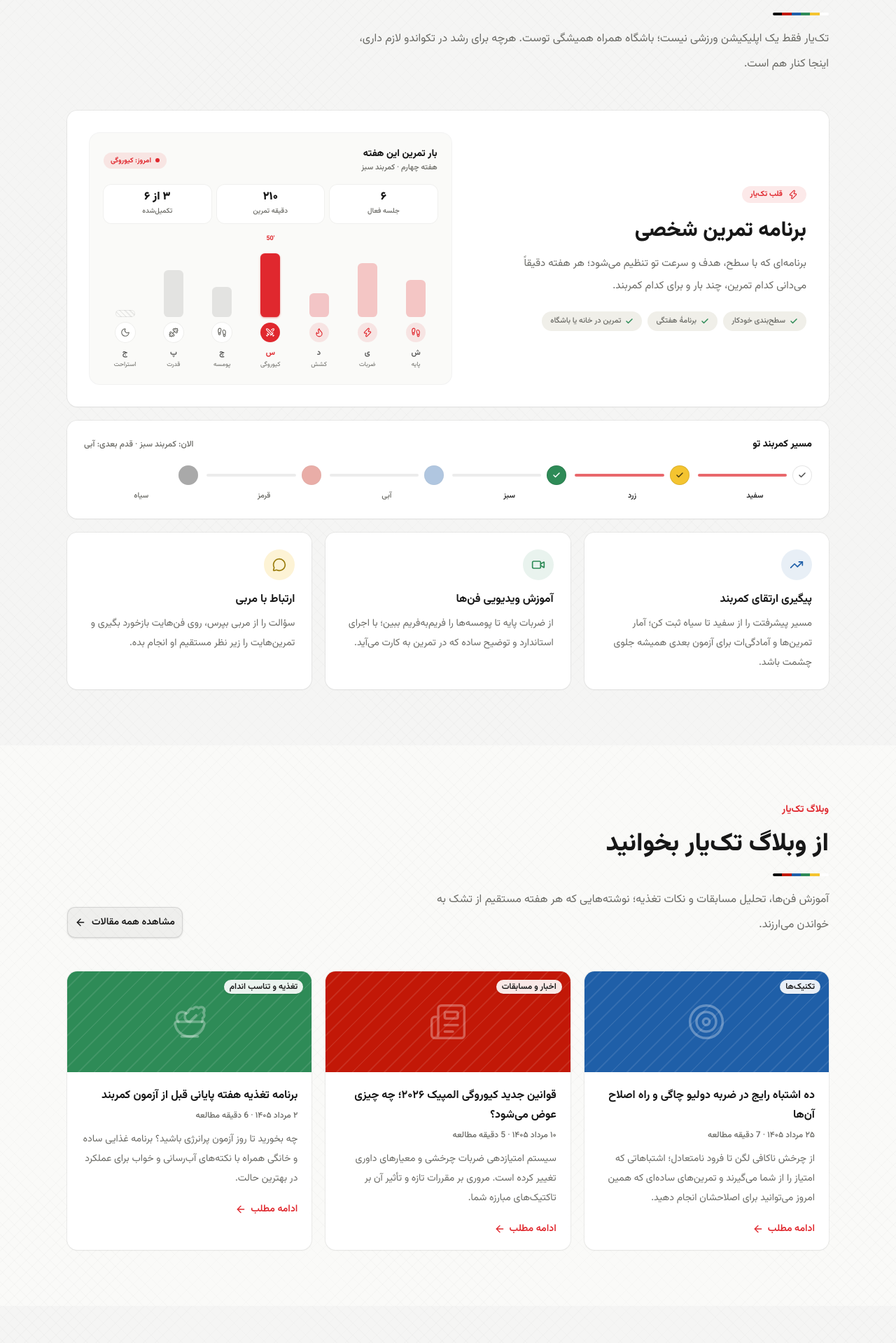
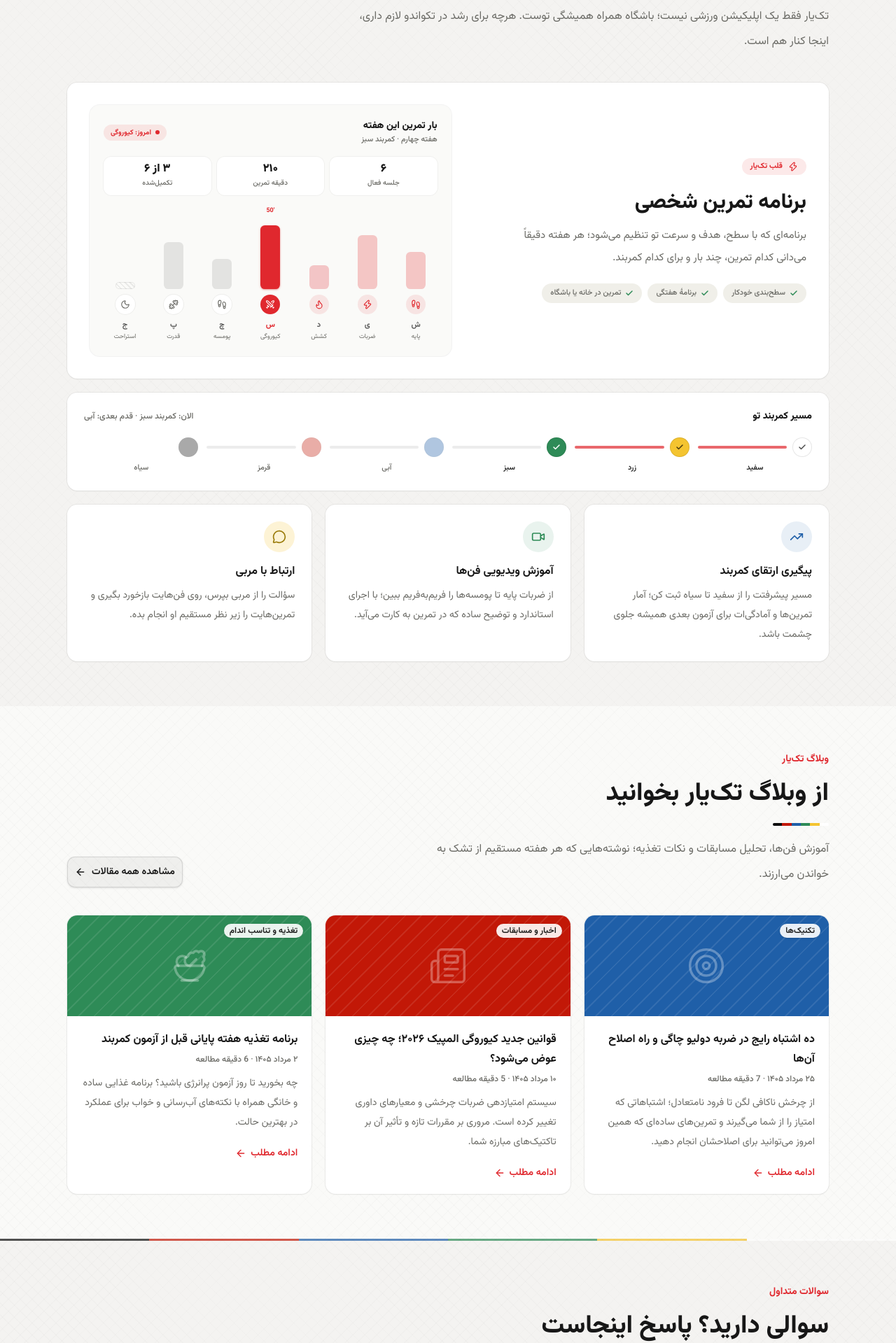
Before and after one commit to MostafaMemari/taekyar-web, a Next.js app: page / in a window 1280 px wide. Shown: the part 878-2797 px from the top of the page at 70% size. Built offline with nearby package versions, Linux system fonts and the light colour scheme.

Commit message:
feat: update spacing and styles across blog preview, cta, faq, features, and hero components

```diff
--- a/components/home/blog-preview/blog-preview.tsx
+++ b/components/home/blog-preview/blog-preview.tsx
@@ -28,7 +28,7 @@ export function BlogPreview() {
         </div>
       </Reveal>
 
-      <div className="mt-10 grid gap-5 md:grid-cols-3 lg:mt-12">
+      <div className="mt-8 grid gap-4 md:grid-cols-3 lg:mt-10 lg:gap-5">
         {blogPosts.slice(0, BLOG_PREVIEW_COUNT).map((post, index) => (
           <Reveal key={post.id} delay={index * 90}>
             <BlogCard post={post} />
--- a/components/home/cta/cta.tsx
+++ b/components/home/cta/cta.tsx
@@ -13,7 +13,7 @@ export function CtaSection() {
         <div className="relative overflow-hidden rounded-3xl bg-[linear-gradient(135deg,#e0282e_0%,#b01d22_55%,#701014_100%)] px-6 pb-12 pt-14 text-center shadow-xl shadow-primary/25 sm:px-12">
           <BeltDivider
             fullWidth
-            className="absolute inset-x-0 top-0 border-0 opacity-90"
+            className="absolute inset-x-0 top-0 h-[3px] border-0 opacity-90"
           />
           <div
             aria-hidden="true"
--- a/components/home/faq/faq.tsx
+++ b/components/home/faq/faq.tsx
@@ -41,12 +41,12 @@ function ContactCard() {
 
 export function Faq() {
   return (
-    <Section id="faq" className="bg-[#f5f5f4]">
+    <Section id="faq" divider className="bg-[#f4f3f1]">
       <Reveal>
         <SectionHeader {...FAQ_INTRO} />
       </Reveal>
 
-      <div className="mt-10 grid gap-5 lg:mt-12 lg:grid-cols-[1.35fr_0.65fr] lg:items-start">
+      <div className="mt-8 grid gap-4 lg:mt-10 lg:grid-cols-[1.35fr_0.65fr] lg:items-start lg:gap-5">
         <Reveal delay={80}>
           <div className={cn(SURFACE_CARD, "p-5 sm:p-7")}>
             <Accordion type="single" collapsible>
--- a/components/home/features/features.tsx
+++ b/components/home/features/features.tsx
@@ -7,12 +7,12 @@ import { FeatureCard, FeaturedFeatureCard } from "./feature-cards";
 
 export function Features() {
   return (
-    <Section id="features" className="bg-[#f5f5f4]">
+    <Section id="features" divider className="bg-[#f4f3f1]">
       <Reveal>
         <SectionHeader {...FEATURES_INTRO} />
       </Reveal>
 
-      <div className="mt-10 space-y-5 lg:mt-12">
+      <div className="mt-8 space-y-4 lg:mt-10 lg:space-y-5">
         <Reveal>
           <FeaturedFeatureCard />
         </Reveal>
@@ -21,7 +21,7 @@ export function Features() {
           <BeltPath />
         </Reveal>
 
-        <div className="grid gap-5 md:grid-cols-3">
+        <div className="grid gap-4 md:grid-cols-3 lg:gap-5">
           {SUPPORTING_FEATURES.map((feature, index) => (
             <Reveal key={feature.title} delay={(index + 1) * 80}>
               <FeatureCard {...feature} />
--- a/components/home/hero/hero.tsx
+++ b/components/home/hero/hero.tsx
@@ -14,7 +14,7 @@ export function Hero() {
         className="pointer-events-none absolute inset-0 bg-[radial-gradient(ellipse_50%_40%_at_88%_20%,rgba(224,40,46,0.045),transparent_62%)]"
       />
 
-      <div className="relative mx-auto grid w-full max-w-6xl items-center gap-12 px-4 pb-14 pt-10 sm:px-6 sm:pb-16 sm:pt-12 lg:grid-cols-[1fr_0.9fr] lg:gap-10 lg:px-8 lg:pb-20 lg:pt-14">
+      <div className="relative mx-auto grid w-full max-w-6xl items-center gap-12 px-4 pb-12 pt-10 sm:px-6 sm:pb-14 sm:pt-12 lg:grid-cols-[1fr_0.9fr] lg:gap-10 lg:px-8 lg:pb-16 lg:pt-14">
         <Reveal>
           <div>
             <span className="inline-flex items-center gap-2 text-[13px] font-semibold text-muted-foreground">
--- a/components/shared/section.tsx
+++ b/components/shared/section.tsx
@@ -1,9 +1,11 @@
+import { BeltDivider } from "@/components/shared/belt-divider";
 import { cn } from "@/lib/utils";
 
 interface SectionProps {
   children: React.ReactNode;
   id?: string;
   pattern?: boolean;
+  divider?: boolean;
   className?: string;
   containerClassName?: string;
 }
@@ -12,6 +14,7 @@ export function Section({
   children,
   id,
   pattern = true,
+  divider = false,
   className,
   containerClassName,
 }: SectionProps) {
@@ -24,12 +27,15 @@ export function Section({
         className
       )}
     >
+      {divider ? (
+        <BeltDivider fullWidth className="absolute inset-x-0 top-0 h-[3px] border-0 opacity-70" />
+      ) : null}
       {pattern ? (
         <div aria-hidden="true" className="bg-tatami pointer-events-none absolute inset-0" />
       ) : null}
       <div
         className={cn(
-          "relative mx-auto max-w-6xl px-4 py-14 sm:px-6 sm:py-16 lg:px-8 lg:py-20",
+          "relative mx-auto max-w-6xl px-4 py-12 sm:px-6 sm:py-14 lg:px-8 lg:py-16",
           containerClassName
         )}
       >
```
